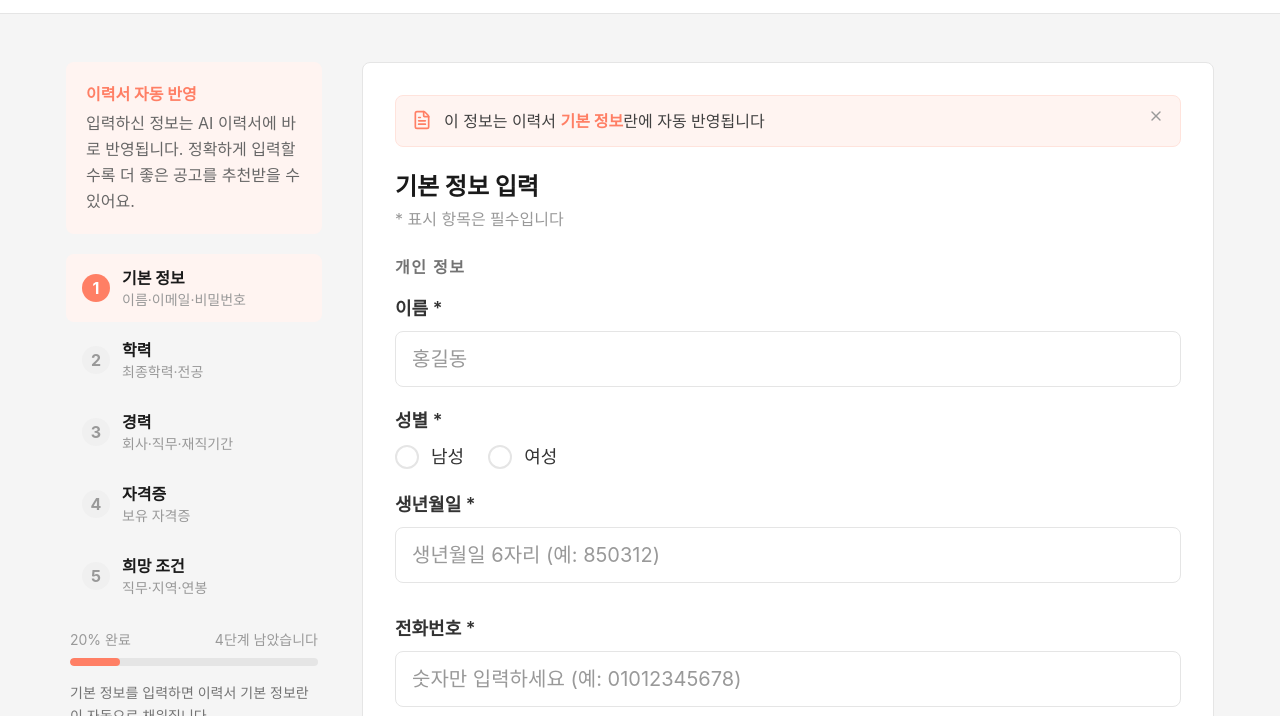
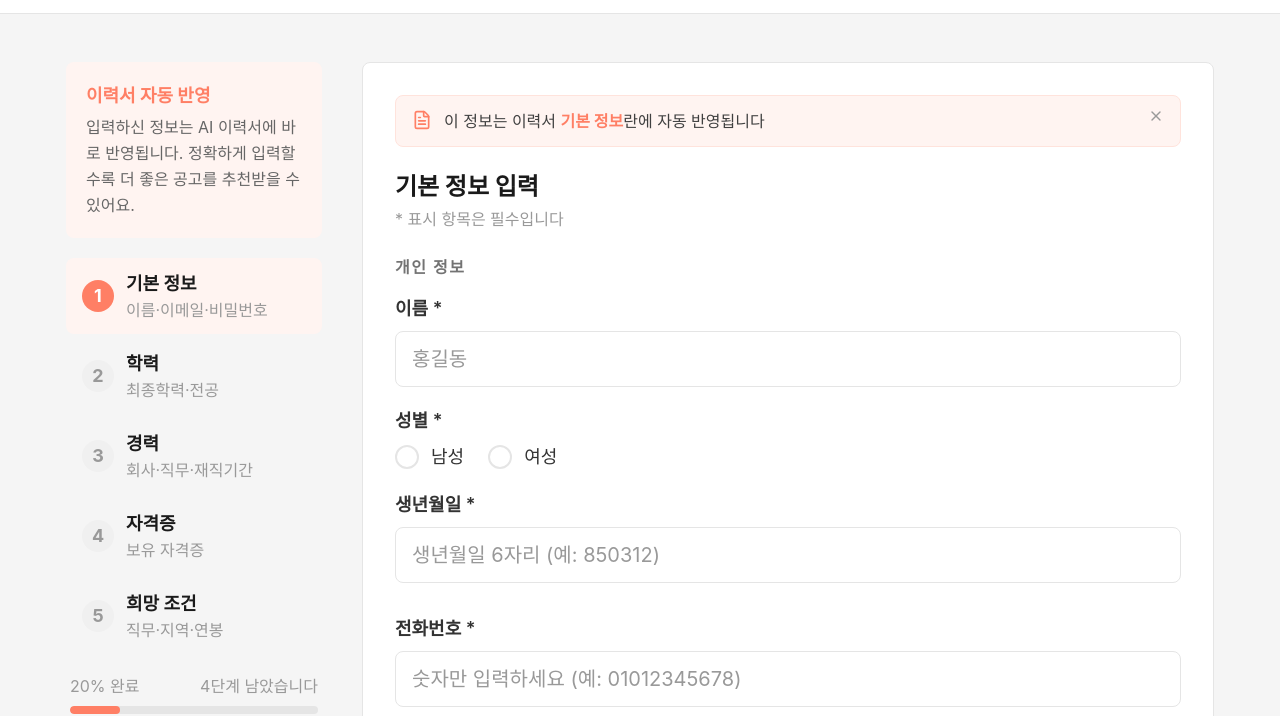
Before and after one commit to inhuiyang/nextpartner-signin-edit, a website: page index.html in a window 1280 px wide. Shown: the part 67-783 px from the top of the page. Drawn offline with nearby package versions, Linux system fonts and the light colour scheme; a web font is replaced by a local one.

Commit message:
feat: 사이드 패널 폰트 시니어 친화적으로 확대
- 배너 타이틀: text-base → text-lg
- 단계명: text-base → text-lg
- 단계 설명: text-sm → text-base
- 진행률·맥락 메시지: text-sm → text-base
- 스텝 서클: w-7 h-7 text-base → w-8 h-8 text-lg (JS 동적 클래스 포함)

Co-Authored-By: Claude Sonnet 4.6 <noreply@anthropic.com>

```diff
--- a/index.html
+++ b/index.html
@@ -225,45 +225,45 @@
 
       <!-- 서비스 설명 -->
       <div class="bg-primary-50 rounded-card p-5 mb-2">
-        <p class="text-base font-bold text-primary-500 mb-1">이력서 자동 반영</p>
+        <p class="text-lg font-bold text-primary-500 mb-1">이력서 자동 반영</p>
         <p class="text-base text-neutral-600 leading-relaxed">입력하신 정보는 AI 이력서에 바로 반영됩니다. 정확하게 입력할수록 더 좋은 공고를 추천받을 수 있어요.</p>
       </div>
 
       <!-- 스텝 목록 -->
       <nav class="flex flex-col gap-1" aria-label="회원가입 단계">
         <button class="step-nav-btn flex items-center gap-3 px-4 py-3 rounded-button text-left transition-colors duration-120" data-step="1">
-          <span class="step-circle flex items-center justify-center w-7 h-7 rounded-full text-base font-bold shrink-0 transition-colors duration-120">1</span>
+          <span class="step-circle flex items-center justify-center w-8 h-8 rounded-full text-lg font-bold shrink-0 transition-colors duration-120">1</span>
           <div class="flex flex-col">
-            <span class="text-base font-bold">기본 정보</span>
-            <span class="step-desc text-sm text-neutral-400">이름·이메일·비밀번호</span>
+            <span class="text-lg font-bold">기본 정보</span>
+            <span class="step-desc text-base text-neutral-400">이름·이메일·비밀번호</span>
           </div>
         </button>
         <button class="step-nav-btn flex items-center gap-3 px-4 py-3 rounded-button text-left transition-colors duration-120" data-step="2">
-          <span class="step-circle flex items-center justify-center w-7 h-7 rounded-full text-base font-bold shrink-0 transition-colors duration-120">2</span>
+          <span class="step-circle flex items-center justify-center w-8 h-8 rounded-full text-lg font-bold shrink-0 transition-colors duration-120">2</span>
           <div class="flex flex-col">
-            <span class="text-base font-bold">학력</span>
-            <span class="step-desc text-sm text-neutral-400">최종학력·전공</span>
+            <span class="text-lg font-bold">학력</span>
+            <span class="step-desc text-base text-neutral-400">최종학력·전공</span>
           </div>
         </button>
         <button class="step-nav-btn flex items-center gap-3 px-4 py-3 rounded-button text-left transition-colors duration-120" data-step="3">
-          <span class="step-circle flex items-center justify-center w-7 h-7 rounded-full text-base font-bold shrink-0 transition-colors duration-120">3</span>
+          <span class="step-circle flex items-center justify-center w-8 h-8 rounded-full text-lg font-bold shrink-0 transition-colors duration-120">3</span>
           <div class="flex flex-col">
-            <span class="text-base font-bold">경력</span>
-            <span class="step-desc text-sm text-neutral-400">회사·직무·재직기간</span>
+            <span class="text-lg font-bold">경력</span>
+            <span class="step-desc text-base text-neutral-400">회사·직무·재직기간</span>
           </div>
         </button>
         <button class="step-nav-btn flex items-center gap-3 px-4 py-3 rounded-button text-left transition-colors duration-120" data-step="4">
-          <span class="step-circle flex items-center justify-center w-7 h-7 rounded-full text-base font-bold shrink-0 transition-colors duration-120">4</span>
+          <span class="step-circle flex items-center justify-center w-8 h-8 rounded-full text-lg font-bold shrink-0 transition-colors duration-120">4</span>
           <div class="flex flex-col">
-            <span class="text-base font-bold">자격증</span>
-            <span class="step-desc text-sm text-neutral-400">보유 자격증</span>
+            <span class="text-lg font-bold">자격증</span>
+            <span class="step-desc text-base text-neutral-400">보유 자격증</span>
           </div>
         </button>
         <button class="step-nav-btn flex items-center gap-3 px-4 py-3 rounded-button text-left transition-colors duration-120" data-step="5">
-          <span class="step-circle flex items-center justify-center w-7 h-7 rounded-full text-base font-bold shrink-0 transition-colors duration-120">5</span>
+          <span class="step-circle flex items-center justify-center w-8 h-8 rounded-full text-lg font-bold shrink-0 transition-colors duration-120">5</span>
           <div class="flex flex-col">
-            <span class="text-base font-bold">희망 조건</span>
-            <span class="step-desc text-sm text-neutral-400">직무·지역·연봉</span>
+            <span class="text-lg font-bold">희망 조건</span>
+            <span class="step-desc text-base text-neutral-400">직무·지역·연봉</span>
           </div>
         </button>
       </nav>
@@ -271,8 +271,8 @@
       <!-- 진행률 -->
       <div class="mt-2 px-1">
         <div class="flex items-center justify-between mb-2">
-          <span class="text-sm text-neutral-400" id="sidebar-progress-text">20% 완료</span>
-          <span class="text-sm text-neutral-400" id="sidebar-remain-text">4단계 남았습니다</span>
+          <span class="text-base text-neutral-400" id="sidebar-progress-text">20% 완료</span>
+          <span class="text-base text-neutral-400" id="sidebar-remain-text">4단계 남았습니다</span>
         </div>
         <div class="w-full h-2 bg-neutral-200 rounded-pill overflow-hidden">
           <div class="h-full bg-primary-500 rounded-pill transition-all duration-300" id="sidebar-progress-bar" style="width:20%"></div>
@@ -280,7 +280,7 @@
       </div>
 
       <!-- 맥락 메시지 -->
-      <p class="text-sm text-neutral-500 leading-relaxed px-1 mt-1" id="sidebar-context-msg">
+      <p class="text-base text-neutral-500 leading-relaxed px-1 mt-1" id="sidebar-context-msg">
         기본 정보를 입력하면 이력서 기본 정보란이 자동으로 채워집니다.
       </p>
     </aside>
@@ -1033,15 +1033,15 @@ function updateStepUI() {
     var circle = btn.querySelector('.step-circle');
     if (s < currentStep) {
       btn.classList.remove('bg-primary-50');
-      circle.className = 'step-circle flex items-center justify-center w-7 h-7 rounded-full text-base font-bold shrink-0 transition-colors duration-120 bg-success-100 text-success-500';
+      circle.className = 'step-circle flex items-center justify-center w-8 h-8 rounded-full text-lg font-bold shrink-0 transition-colors duration-120 bg-success-100 text-success-500';
       circle.innerHTML = '<svg xmlns="http://www.w3.org/2000/svg" width="14" height="14" viewBox="0 0 24 24" fill="none" stroke="currentColor" stroke-width="3" stroke-linecap="round" stroke-linejoin="round"><polyline points="20 6 9 17 4 12"/></svg>';
     } else if (s === currentStep) {
       btn.classList.add('bg-primary-50');
-      circle.className = 'step-circle flex items-center justify-center w-7 h-7 rounded-full text-base font-bold shrink-0 transition-colors duration-120 bg-primary-500 text-neutral-0';
+      circle.className = 'step-circle flex items-center justify-center w-8 h-8 rounded-full text-lg font-bold shrink-0 transition-colors duration-120 bg-primary-500 text-neutral-0';
       circle.textContent = s;
     } else {
       btn.classList.remove('bg-primary-50');
-      circle.className = 'step-circle flex items-center justify-center w-7 h-7 rounded-full text-base font-bold shrink-0 transition-colors duration-120 bg-neutral-100 text-neutral-400';
+      circle.className = 'step-circle flex items-center justify-center w-8 h-8 rounded-full text-lg font-bold shrink-0 transition-colors duration-120 bg-neutral-100 text-neutral-400';
       circle.textContent = s;
     }
   });
```
